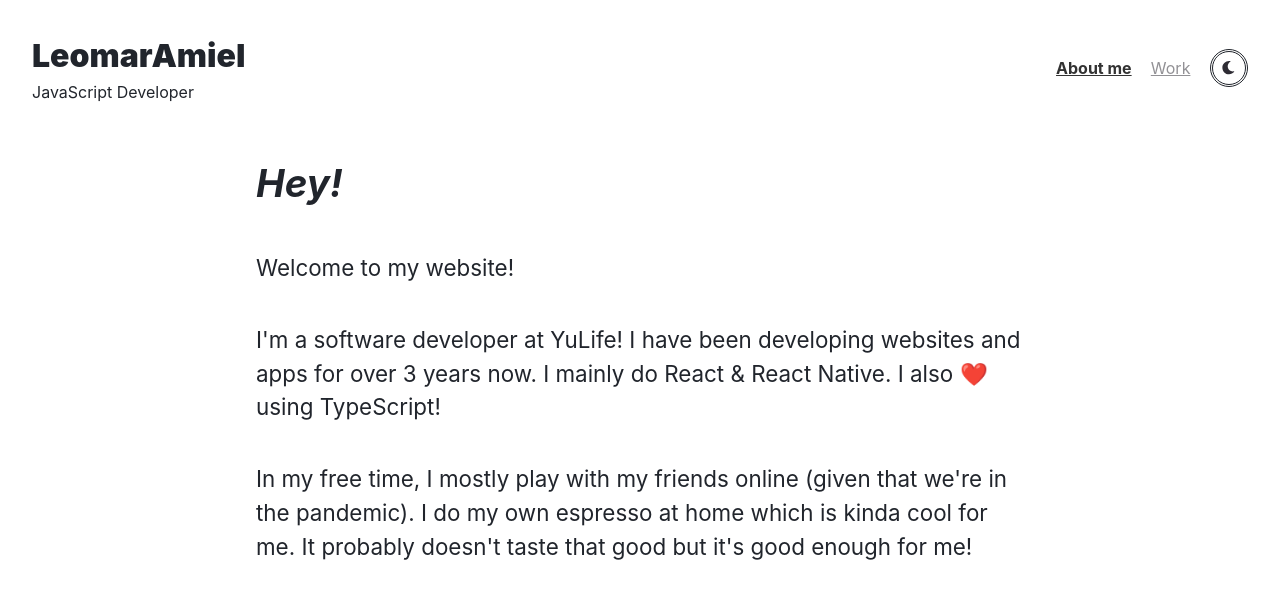
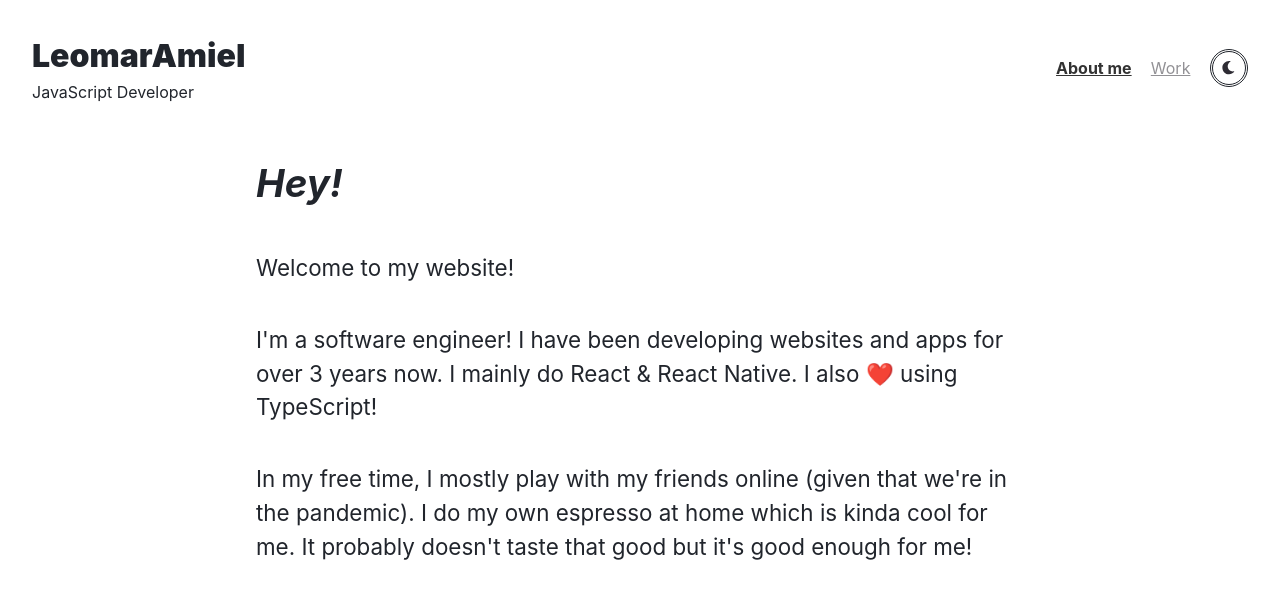
Before and after one commit to LeomarAmiel/leomar-blog, a Next.js app: page / in a window 1280 px wide. Shown: the top 598 px of the page. Built offline with nearby package versions, Linux system fonts and the light colour scheme.

Commit message:
Trying to add meta tags

```diff
--- a/pages/_app.tsx
+++ b/pages/_app.tsx
@@ -17,7 +17,17 @@ export default class MyApp extends App {
               content="width=device-width,initial-scale=1"
             />
             <meta charSet="utf-8" />
-            <link rel="shortcut icon" href="/public/static/favicon.svg" />
+            <link rel="shortcut icon" href="/static/favicon.svg" />
+            <meta
+              property="og:title"
+              content="Leomar Amiel | Software Developer"
+            />
+            <meta
+              property="og:description"
+              content="You need a website or app? I'm happy to help your team!"
+            />
+            <meta property="og:image" content="/static/leomaramiel.jpeg" />
+            <meta property="og:url" content="https://leomaramiel.tech/" />
             <title>Leomar Amiel</title>
           </Head>
           <Component {...pageProps} />
--- a/src/components/screens/about/index.tsx
+++ b/src/components/screens/about/index.tsx
@@ -27,9 +27,9 @@ const About: FC<unknown> = () => {
       </InnerWrapper>
       <InnerWrapper>
         <Paragraph>
-          I&apos;m a software developer at YuLife! I have been developing
-          websites and apps for over 3 years now. I mainly do React &#038; React
-          Native. I also ❤️ using TypeScript!
+          I&apos;m a software engineer! I have been developing websites and apps
+          for over 3 years now. I mainly do React &#038; React Native. I also ❤️
+          using TypeScript!
         </Paragraph>
       </InnerWrapper>
       <InnerWrapper>
```
